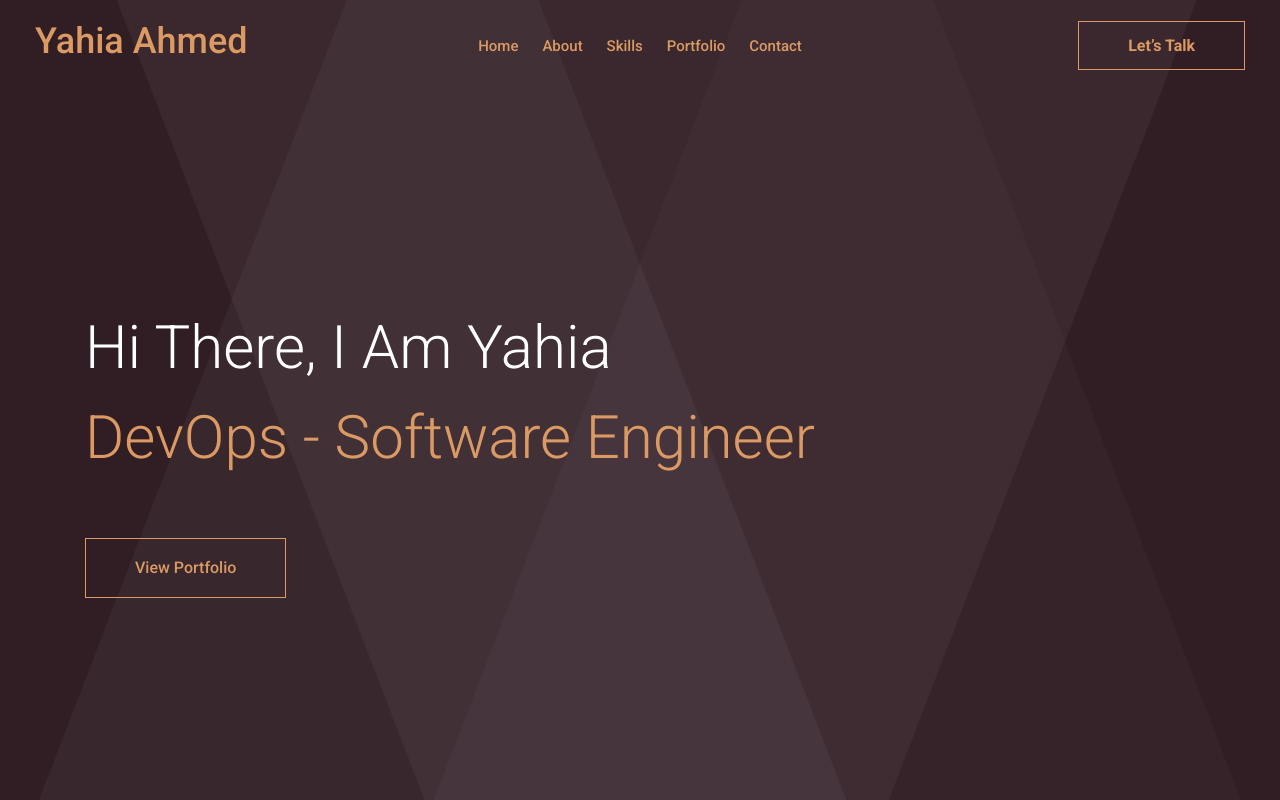
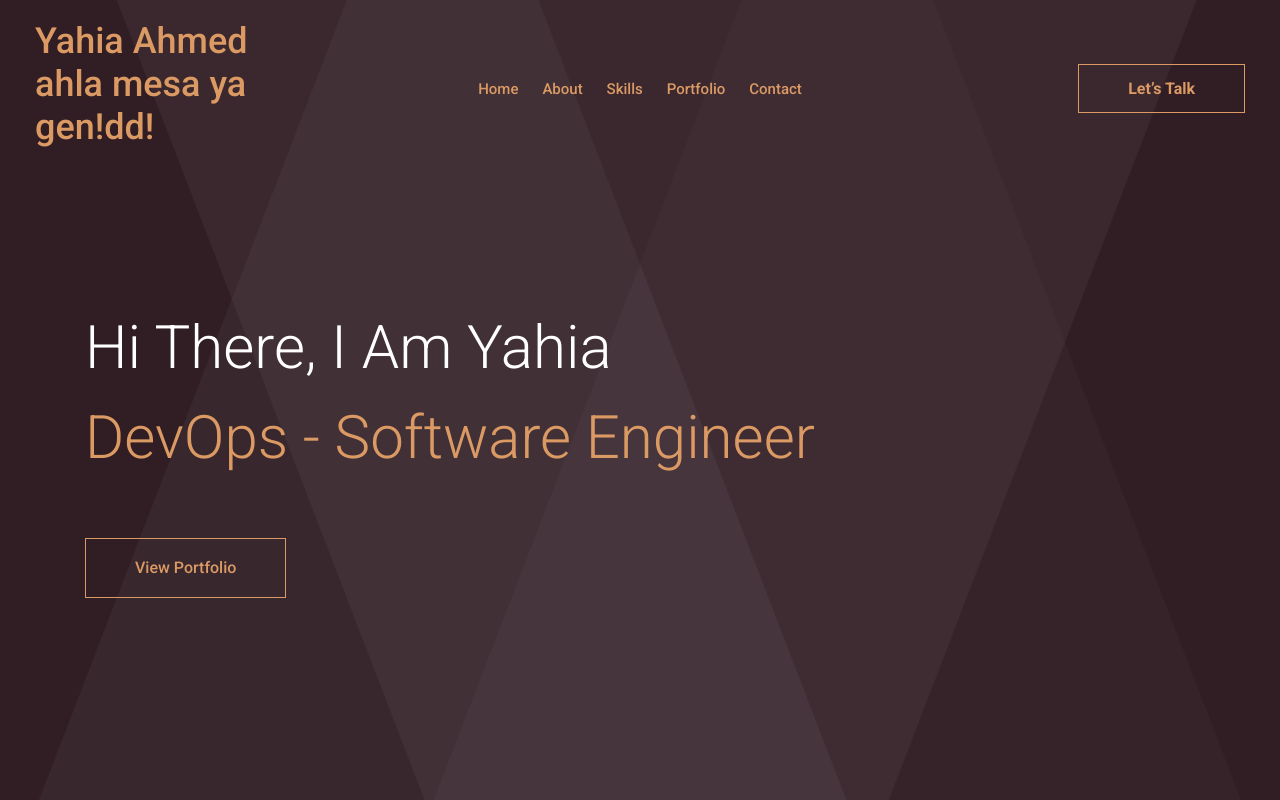
Before and after one commit to yahias123hawkyy/node_hosting_on_EC2, a plain HTML site: page front-end/jony-master/index.html in a window 1280 px wide. Shown: the top 800 px of the page. Drawn offline with nearby package versions, Linux system fonts and the light colour scheme.

Commit message:
test deploy if working

```diff
--- a/front-end/jony-master/index.html
+++ b/front-end/jony-master/index.html
@@ -45,7 +45,7 @@
                                 <div class="logo">
                                     <a href="index.html">
                                         <h1 style="color:#db9a64">
-                                            Yahia Ahmed
+                                            Yahia Ahmed ahla mesa ya gen!dd!
                                         </h1>
                                     </a>
                                 </div>
@@ -403,7 +403,7 @@
                                 <div class="thumb">
                                     <img src="img/gallery/4.png" alt="">
                                 </div>
-                                <div class="gallery_heading">
+                                <div class="gallerey_heading">
                                     <span>Mobile App</span>
                                     <a href="works_details.html"><h4>Colorlib App Project</h4></a>
                                 </div>
```
